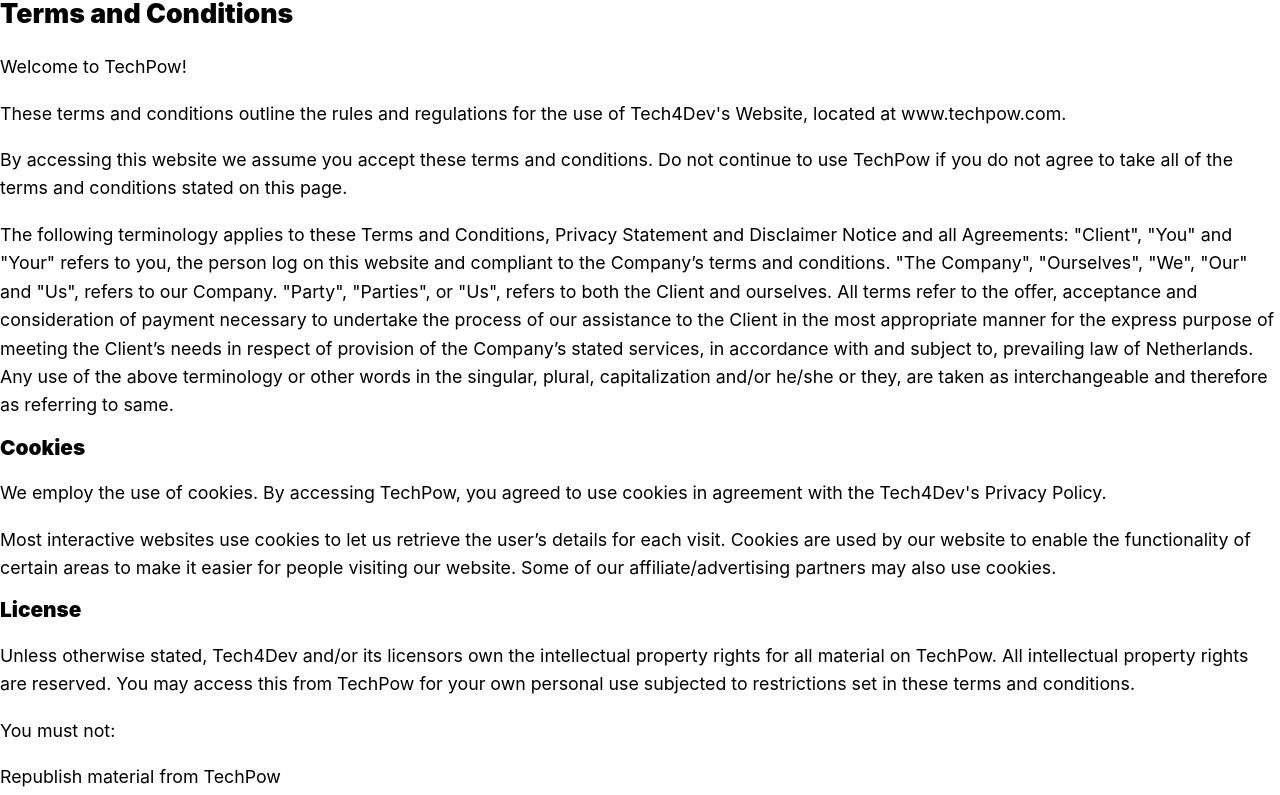
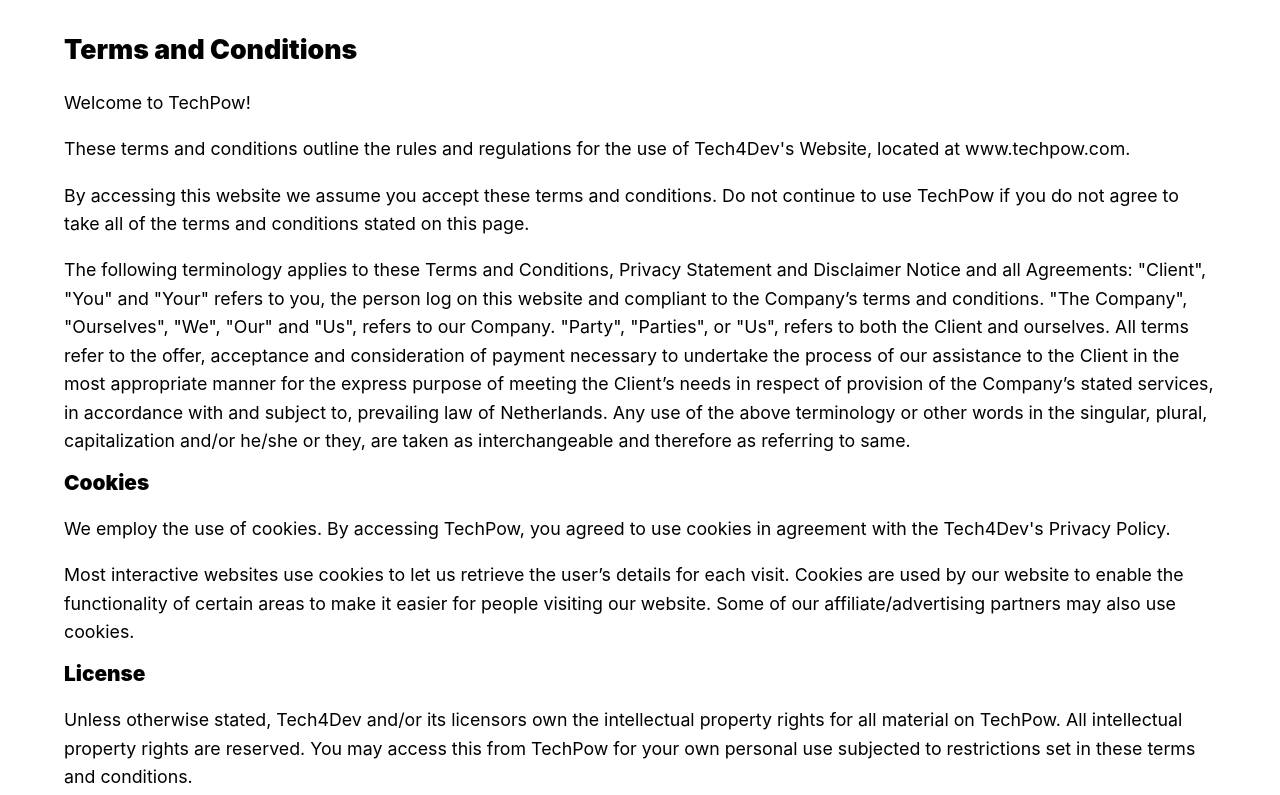
Before and after one commit to Women-Techsters-Fellowship-2021/Group1-FinalProject-TechPow-FrontEnd, a React (Create React App) app: page /TermsOfUse in a window 1280 px wide. Shown: the top 795 px of the page. Built offline with nearby package versions, Linux system fonts and the light colour scheme.

Commit message:
routed privacy policy and terms of use

```diff
--- a/src/App.js
+++ b/src/App.js
@@ -2,8 +2,8 @@
 import { BrowserRouter as Router, Switch, Route, Redirect } from 'react-router-dom';
 import { ToastContainer } from 'react-toastify';
 import 'react-toastify/dist/ReactToastify.css';
-import AOS from 'aos';
-import 'aos/dist/aos.css';
+// import AOS from 'aos';
+// import 'aos/dist/aos.css';
 
 //import pages
 import LandingPage from './pages/LandingPage';
@@ -36,7 +36,7 @@
 import Loader from './components/Loader';
 
 function App() {
-  AOS.init();
+  // AOS.init();
 
   return (
     <AppStateProvider>
--- a/src/pages/PrivacyPolicy/PrivacyPolicy.jsx
+++ b/src/pages/PrivacyPolicy/PrivacyPolicy.jsx
@@ -1,12 +1,13 @@
 import React from 'react';
+import './style.css';
 
 function PrivacyPolicy() {
     return (
-        <div>
+            <div className="container privacy-terms">
                 <h1>Privacy Policy</h1>
                 <p>Last updated: September 15, 2021</p>
                 <p>This Privacy Policy describes Our policies and procedures on the collection, use and disclosure of Your information when You use the Service and tells You about Your privacy rights and how the law protects You.</p>
-            <p>We use Your Personal data to provide and improve the Service. By using the Service, You agree to the collection and use of information in accordance with this Privacy Policy. This Privacy Policy has been created with the help of the <a href="https://www.termsfeed.com/privacy-policy-generator/" target="_blank">Privacy Policy Generator</a>.</p>
+                <p>We use Your Personal data to provide and improve the Service. By using the Service, You agree to the collection and use of information in accordance with this Privacy Policy. This Privacy Policy has been created with the help of the <a href="https://www.termsfeed.com/privacy-policy-generator/" rel="noreferrer" target="_blank">Privacy Policy Generator</a>.</p>
                 <h1>Interpretation and Definitions</h1>
                 <h2>Interpretation</h2>
                 <p>The words of which the initial letter is capitalized have meanings defined under the following conditions. The following definitions shall have the same meaning regardless of whether they appear in singular or in plural.</p>
@@ -89,10 +90,10 @@
                 <p>We use Cookies and similar tracking technologies to track the activity on Our Service and store certain information. Tracking technologies used are beacons, tags, and scripts to collect and track information and to improve and analyze Our Service. The technologies We use may include:</p>
                 <ul>
                     <li><strong>Cookies or Browser Cookies.</strong> A cookie is a small file placed on Your Device. You can instruct Your browser to refuse all Cookies or to indicate when a Cookie is being sent. However, if You do not accept Cookies, You may not be able to use some parts of our Service. Unless you have adjusted Your browser setting so that it will refuse Cookies, our Service may use Cookies.</li>
-                <li><strong>Flash Cookies.</strong> Certain features of our Service may use local stored objects (or Flash Cookies) to collect and store information about Your preferences or Your activity on our Service. Flash Cookies are not managed by the same browser settings as those used for Browser Cookies. For more information on how You can delete Flash Cookies, please read &quot;Where can I change the settings for disabling, or deleting local shared objects?&quot; available at <a href="https://helpx.adobe.com/flash-player/kb/disable-local-shared-objects-flash.html#main_Where_can_I_change_the_settings_for_disabling__or_deleting_local_shared_objects_" rel="external nofollow noopener" target="_blank">https://helpx.adobe.com/flash-player/kb/disable-local-shared-objects-flash.html#main_Where_can_I_change_the_settings_for_disabling__or_deleting_local_shared_objects_</a></li>
+                    <li><strong>Flash Cookies.</strong> Certain features of our Service may use local stored objects (or Flash Cookies) to collect and store information about Your preferences or Your activity on our Service. Flash Cookies are not managed by the same browser settings as those used for Browser Cookies. For more information on how You can delete Flash Cookies, please read &quot;Where can I change the settings for disabling, or deleting local shared objects?&quot; available at <a href="https://helpx.adobe.com/flash-player/kb/disable-local-shared-objects-flash.html#main_Where_can_I_change_the_settings_for_disabling__or_deleting_local_shared_objects_" rel="noreferrer" target="_blank">https://helpx.adobe.com/flash-player/kb/disable-local-shared-objects-flash.html#main_Where_can_I_change_the_settings_for_disabling__or_deleting_local_shared_objects_</a></li>
                     <li><strong>Web Beacons.</strong> Certain sections of our Service and our emails may contain small electronic files known as web beacons (also referred to as clear gifs, pixel tags, and single-pixel gifs) that permit the Company, for example, to count users who have visited those pages or opened an email and for other related website statistics (for example, recording the popularity of a certain section and verifying system and server integrity).</li>
                 </ul>
-            <p>Cookies can be &quot;Persistent&quot; or &quot;Session&quot; Cookies. Persistent Cookies remain on Your personal computer or mobile device when You go offline, while Session Cookies are deleted as soon as You close Your web browser. You can learn more about cookies here: <a href="https://www.termsfeed.com/blog/cookies/" target="_blank">All About Cookies by TermsFeed</a>.</p>
+                <p>Cookies can be &quot;Persistent&quot; or &quot;Session&quot; Cookies. Persistent Cookies remain on Your personal computer or mobile device when You go offline, while Session Cookies are deleted as soon as You close Your web browser. You can learn more about cookies here: <a href="https://www.termsfeed.com/blog/cookies/" rel="noreferrer" target="_blank">All About Cookies by TermsFeed</a>.</p>
                 <p>We use both Session and Persistent Cookies for the purposes set out below:</p>
                 <ul>
                     <li>
--- a/src/pages/PrivacyPolicy/TermsOfUse.jsx
+++ b/src/pages/PrivacyPolicy/TermsOfUse.jsx
@@ -1,8 +1,9 @@
 import React from 'react';
+import './style.css';
 
 function TermsOfUse() {
     return (
-        <div>
+        <div className="container privacy-terms">
             <h2><strong>Terms and Conditions</strong></h2>
 
             <p>Welcome to TechPow!</p>
--- /dev/null
+++ b/src/pages/PrivacyPolicy/style.css
@@ -0,0 +1,3 @@
+.privacy-terms {
+    padding-block: 2em;
+}
--- a/src/pages/SignUp/index.jsx
+++ b/src/pages/SignUp/index.jsx
@@ -224,7 +224,7 @@
                                         required
                                         name="terms-and-conditions" id="checkbox" className="signup-check"
                                         {...register('terms-and-conditions', { required: true })} />
-                                    <p>By signing up, you agree to the <strong className="bold-text"><a href="/TermsOfService" className="bold-text">Terms of Service </a></strong>and <strong className="bold-text"><a href="/PrivacyPolicy" className="bold-text">Privacy Policy</a></strong>.</p>
+                                    <p>By signing up, you agree to the <strong className="bold-text"><a href="/TermsOfUse" className="bold-text">Terms of Service </a></strong>and <strong className="bold-text"><a href="/PrivacyPolicy" className="bold-text">Privacy Policy</a></strong>.</p>
                                 </div>
                                 <div className="last-flex sweet-loading">
                                     <button type="submit" className="btn btn-primary" onClick={displayLoader} disabled={loading}>
```
Lines whose indentation alone changed are shown as unchanged.
